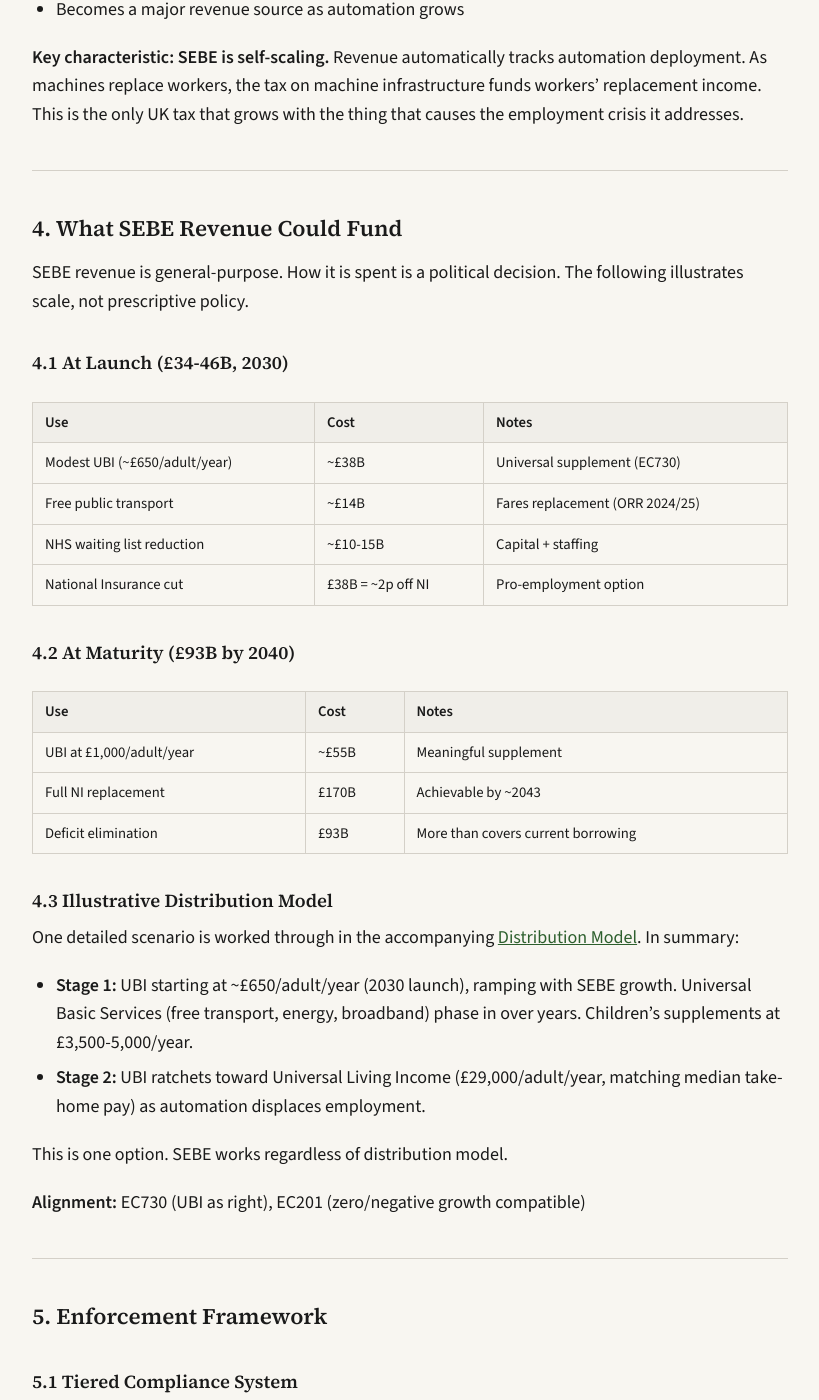
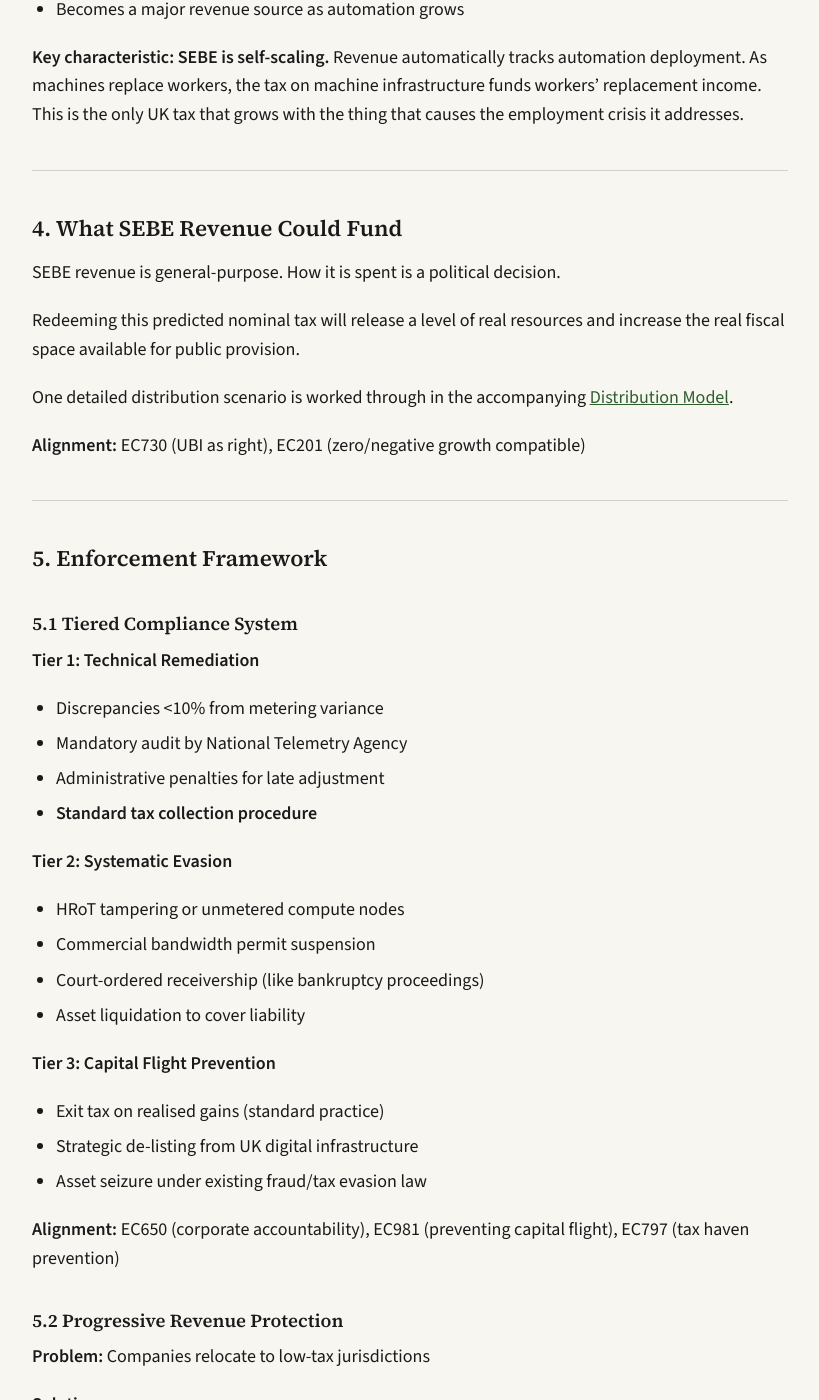
Before and after one commit to Djarid/SEBE, a Jekyll site: the page built from site/docs/green_party_submission.md, in a window 1280 px wide and 1400 px high, scrolled down 5800 px. Shown: the whole window, without its empty margins (230-1049 px from the left). Built offline with Jekyll 4.4.1, drawn with Linux system fonts in a browser that asks for light colours; comment, search, counter and statistics services are not loaded; some of the changed text lies outside the part shown.

Commit message:
Strip section 4 to fiscal space statement, fix section numbering and terminology (v4.1)

```diff
--- a/site/docs/green_party_submission.md
+++ b/site/docs/green_party_submission.md
@@ -26,8 +26,8 @@ self-scaling: every new data centre, automated warehouse, or AI cluster
 increases the tax base. All rates are CPI-indexed annually.
 
 The revenue is general-purpose. It could fund UBI (as proposed in EC730),
-reduce the deficit, replace National Insurance, expand the NHS, or any
-combination. An illustrative distribution model (UBI starting at
+increase real fiscal space for net government spending, replace National
+Insurance, expand the NHS, or any combination. An illustrative distribution model (UBI starting at
 ~£650/adult/year at 2030 launch, ramping with automation) is included as an appendix,
 but SEBE's value is the revenue mechanism itself.
 
@@ -213,38 +213,12 @@ that grows with the thing that causes the employment crisis it addresses.
 ## 4. What SEBE Revenue Could Fund
 
 SEBE revenue is general-purpose. How it is spent is a political decision.
-The following illustrates scale, not prescriptive policy.
 
-### 4.1 At Launch (£34-46B, 2030)
+Redeeming this predicted nominal tax will release a level of real resources
+and increase the real fiscal space available for public provision.
 
-| Use | Cost | Notes |
-|---|---|---|
-| Modest UBI (~£650/adult/year) | ~£38B | Universal supplement (EC730) |
-| Free public transport | ~£14B | Fares replacement (ORR 2024/25) |
-| NHS waiting list reduction | ~£10-15B | Capital + staffing |
-| National Insurance cut | £38B = ~2p off NI | Pro-employment option |
-
-### 4.2 At Maturity (£93B by 2040)
-
-| Use | Cost | Notes |
-|---|---|---|
-| UBI at £1,000/adult/year | ~£55B | Meaningful supplement |
-| Full NI replacement | £170B | Achievable by ~2043 |
-| Deficit elimination | £93B | More than covers current borrowing |
-
-### 4.3 Illustrative Distribution Model
-
-One detailed scenario is worked through in the accompanying
-[Distribution Model](distribution_model.html). In summary:
-
-- **Stage 1:** UBI starting at ~£650/adult/year (2030 launch), ramping with SEBE
-  growth. Universal Basic Services (free transport, energy, broadband)
-  phase in over years. Children's supplements at £3,500-5,000/year.
-- **Stage 2:** UBI ratchets toward Universal Living Income
-  (£29,000/adult/year, matching median take-home pay) as automation
-  displaces employment.
-
-This is one option. SEBE works regardless of distribution model.
+One detailed distribution scenario is worked through in the accompanying
+[Distribution Model](distribution_model.html).
 
 **Alignment:** EC730 (UBI as right), EC201 (zero/negative growth compatible)
 
```
Also changed, not shown: other parts of site/docs/green_party_submission.md (+17 -17 lines), docs/green_party_submission.md (+23 -49 lines).
